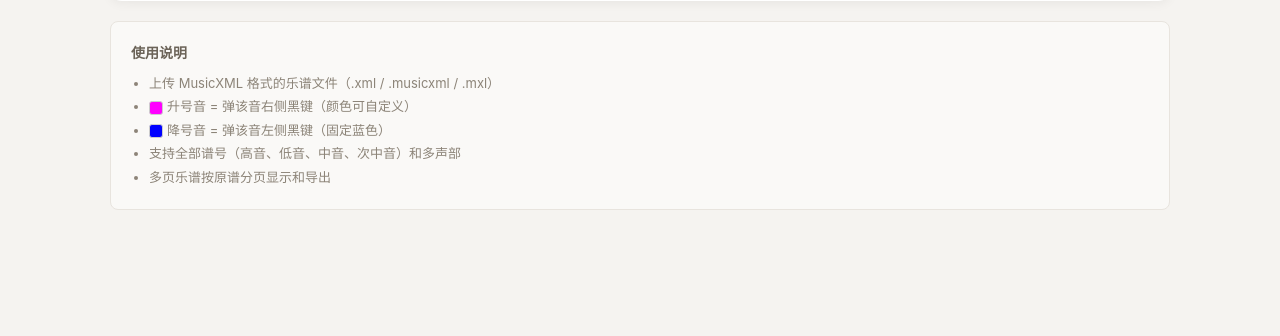
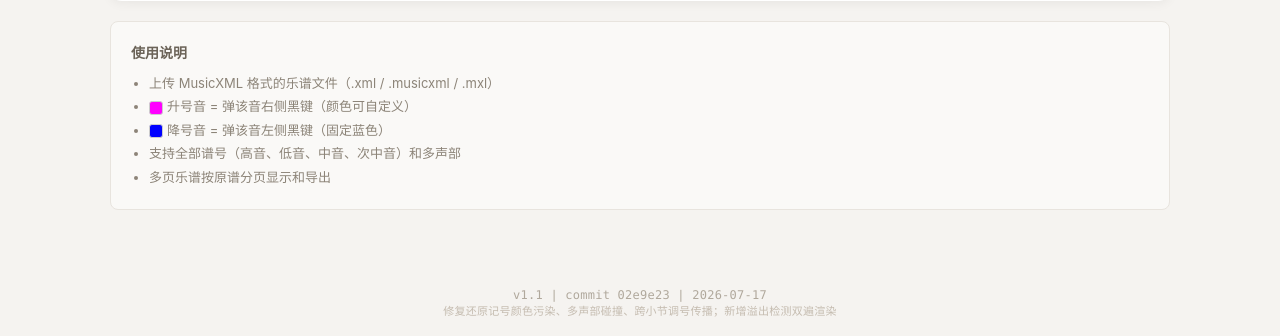
Before and after one commit to lsc0211/color-sheet-music, a Flask app: page / in a window 1280 px wide. Shown: the part 576-912 px from the top of the page. Before the commit the page ends 786 px from the top, so only its background shows below. Run offline with Flask 3, Linux system fonts and the light colour scheme.

Commit message:
添加版本标识：首页底部显示版本号+commit+日期+改动摘要

```diff
--- a/app.py
+++ b/app.py
@@ -34,6 +34,16 @@ def index():
 @app.route('/api/health')
 def health():
     return jsonify({'status': 'ok', 'service': '彩色五线谱转换器'})
+
+
+@app.route('/api/version')
+def version():
+    return jsonify({
+        'version': '1.1',
+        'commit': '02e9e23',
+        'date': '2026-07-17',
+        'changes': '修复还原记号颜色污染、多声部碰撞、跨小节调号传播；新增溢出检测双遍渲染'
+    })
 
 
 @app.route('/api/test_vrv')
--- a/templates/index.html
+++ b/templates/index.html
@@ -171,6 +171,25 @@
             vertical-align: middle;
             margin-right: 4px;
             border: 1px solid #ccc;
+        }
+        .version-footer {
+            text-align: center;
+            padding: 18px 20px;
+            margin-top: 30px;
+            color: #b0a89c;
+            font-size: 12px;
+            font-family: 'SF Mono', 'Cascadia Code', 'Consolas', monospace;
+            letter-spacing: 0.02em;
+        }
+        .ver-changes { color: #c5bcb0; font-size: 11px; }
+        @media print {
+            @page { margin: 0; }
+            body { background: white; }
+            .container { max-width: none; padding: 0; }
+            header, .color-settings, .upload-section, .info-card,
+            .result-header, .download-btns, #page-nav, .version-footer { display: none !important; }
+            .svg-preview { border: none !important; padding: 0 !important; }
+            .svg-preview img { width: 100%; page-break-after: always; }
         }
     </style>
 </head>
@@ -409,6 +428,17 @@
         }
 
         function showError(msg) { errorMsg.textContent = msg; errorMsg.style.display = 'block'; }
+
+        // 加载版本信息
+        fetch('/api/version').then(r => r.json()).then(v => {
+            document.getElementById('ver-commit').textContent = v.commit;
+            document.getElementById('ver-date').textContent = v.date;
+            document.getElementById('ver-changes').textContent = v.changes;
+        }).catch(() => {});
     </script>
+    <div class="version-footer">
+        v1.1 | commit <span id="ver-commit">02e9e23</span> | <span id="ver-date">2026-07-17</span>
+        <br><span class="ver-changes" id="ver-changes">修复还原记号+多声部+溢出检测</span>
+    </div>
 </body>
 </html>
```
